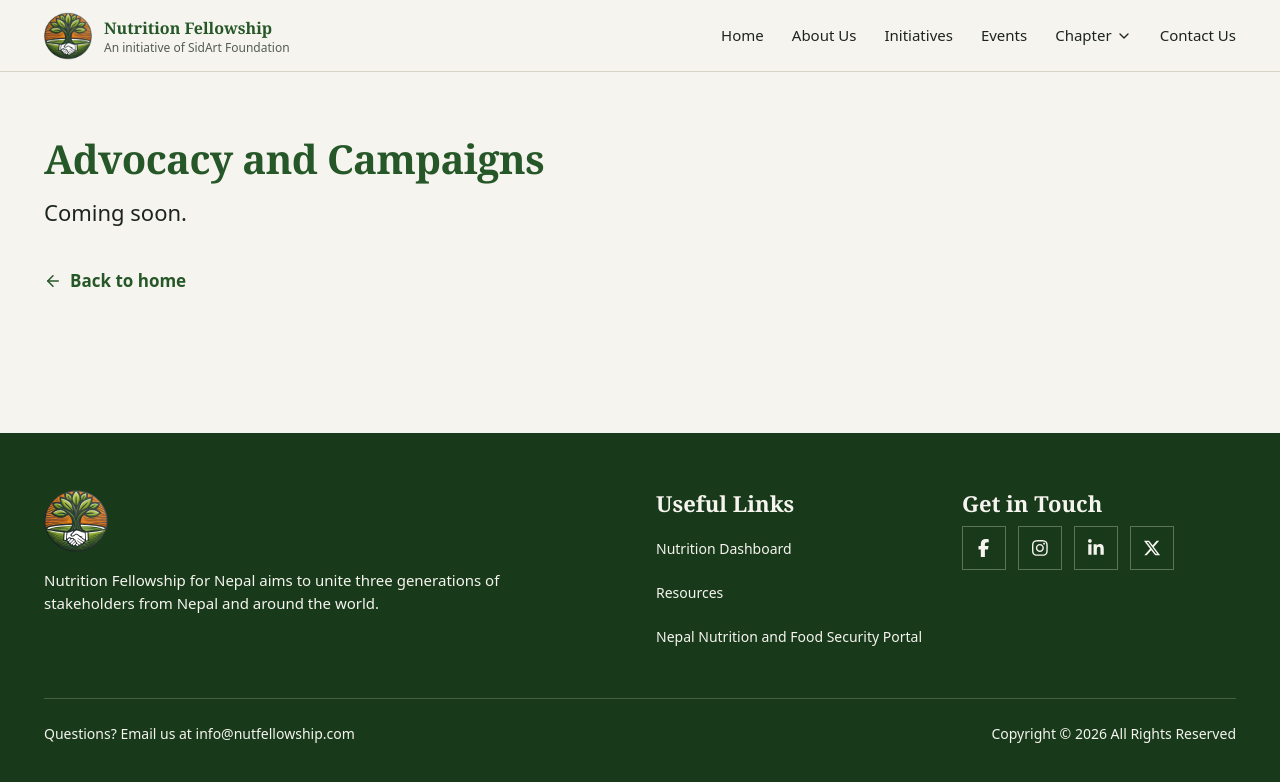
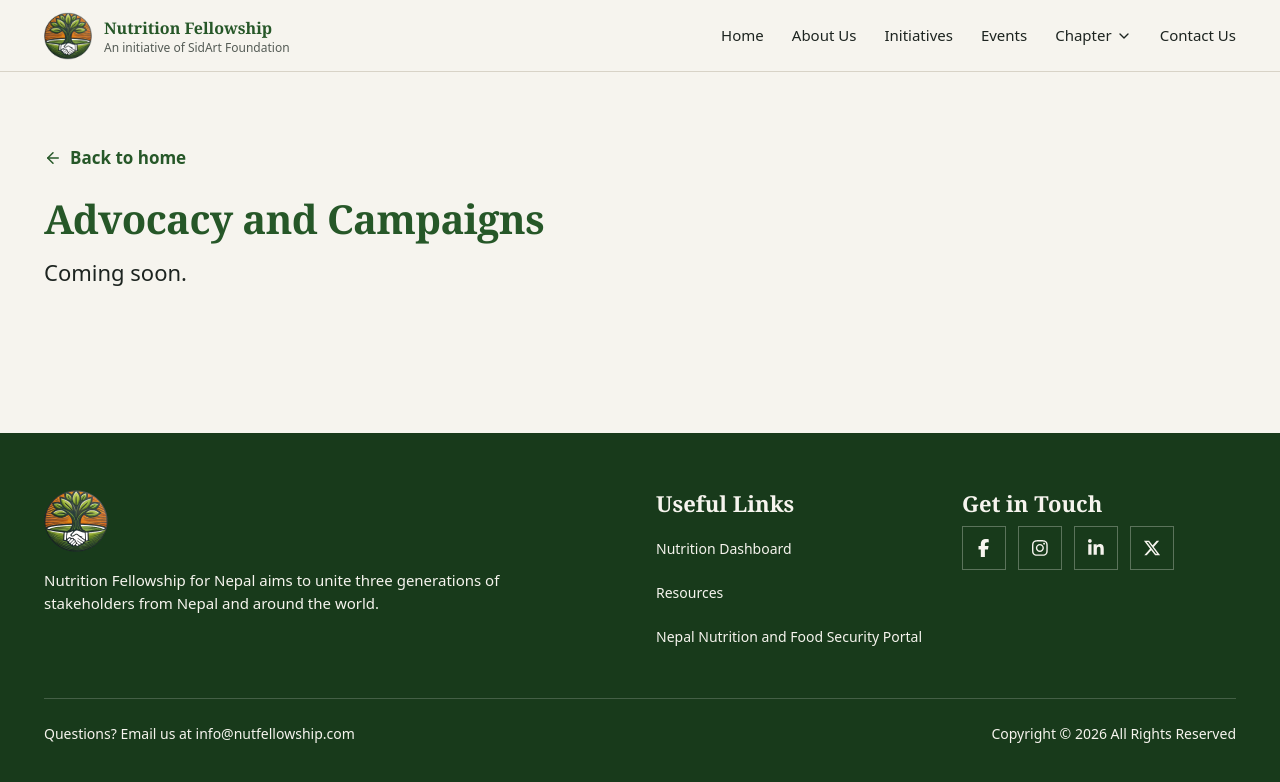
Before and after one commit to vital4nepal/nutrition-fellowship, a React (Create React App) app: page /initiatives/advocacy in a window 1280 px wide. Shown: the top 782 px of the page. Built offline with nearby package versions, Linux system fonts and the light colour scheme.

Commit message:
[fix] coming-soon back link sits above the title, chapters go back to the chapter section

```diff
--- a/src/components/ComingSoon.js
+++ b/src/components/ComingSoon.js
@@ -5,8 +5,8 @@ import { SectionTitle, textLink } from './ui';
 
 export const SITE_TITLE = 'Nutrition Fellowship';
 
-/** The body of an inner page that has no content yet. */
-const ComingSoon = ({ title, children = 'Coming soon.' }) => {
+/** The body of an inner page that has no content yet. `back` is the link above the title, like on every inner page. */
+const ComingSoon = ({ title, children = 'Coming soon.', back = { to: '/', label: 'Back to home' } }) => {
   useEffect(() => {
     document.title = `${title} | ${SITE_TITLE}`;
     return () => {
@@ -16,12 +16,12 @@ const ComingSoon = ({ title, children = 'Coming soon.' }) => {
 
   return (
     <>
-      <SectionTitle as="h1">{title}</SectionTitle>
+      <Link to={back.to} className={`inline-flex min-h-11 items-center gap-2 font-semibold text-green ${textLink}`}>
+        <ArrowLeft size={18} aria-hidden="true" />
+        {back.label}
+      </Link>
+      <SectionTitle as="h1" className="mt-4">{title}</SectionTitle>
       <p className="mt-4 text-sub text-ink">{children}</p>
-      <Link to="/" className={`mt-8 inline-flex min-h-11 items-center gap-2 font-semibold text-green ${textLink}`}>
-        <ArrowLeft size={18} aria-hidden="true" />
-        Back to home
-      </Link>
     </>
   );
 };
--- a/src/components/InitiativePage.js
+++ b/src/components/InitiativePage.js
@@ -93,7 +93,7 @@ export function ChapterPage() {
   if (chapter && !chapter.href.startsWith('/chapters/')) return <Navigate to={chapter.href} replace />;
   if (!chapter) return <NotFound />;
   return (
-    <ComingSoon title={`${chapter.label} Chapter`}>
+    <ComingSoon title={`${chapter.label} Chapter`} back={{ to: '/#country-chapter', label: 'Country Chapters' }}>
       The {chapter.label} chapter is coming soon. Students in {chapter.label} already answered the Pulse Survey.
     </ComingSoon>
   );
```
